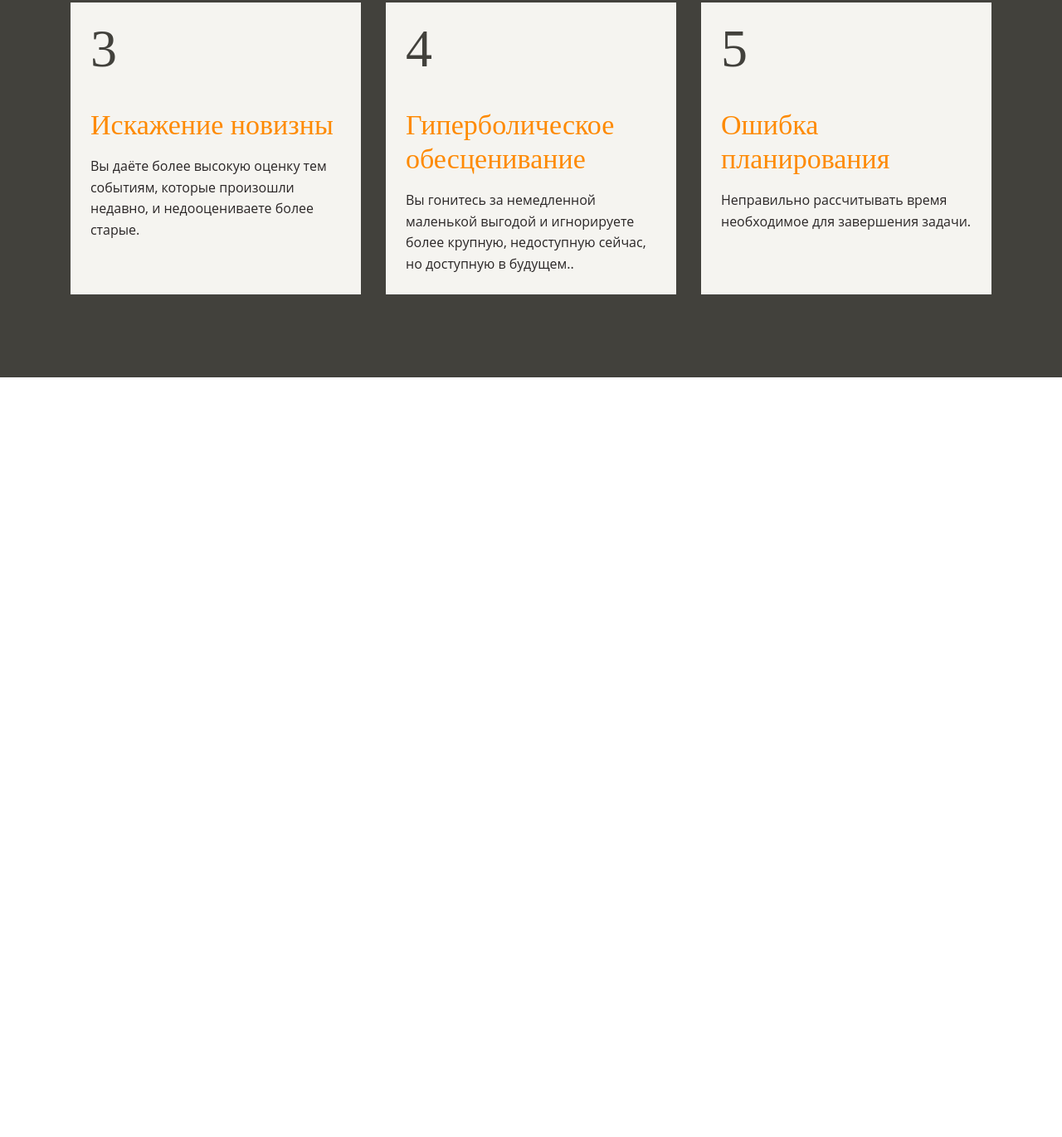
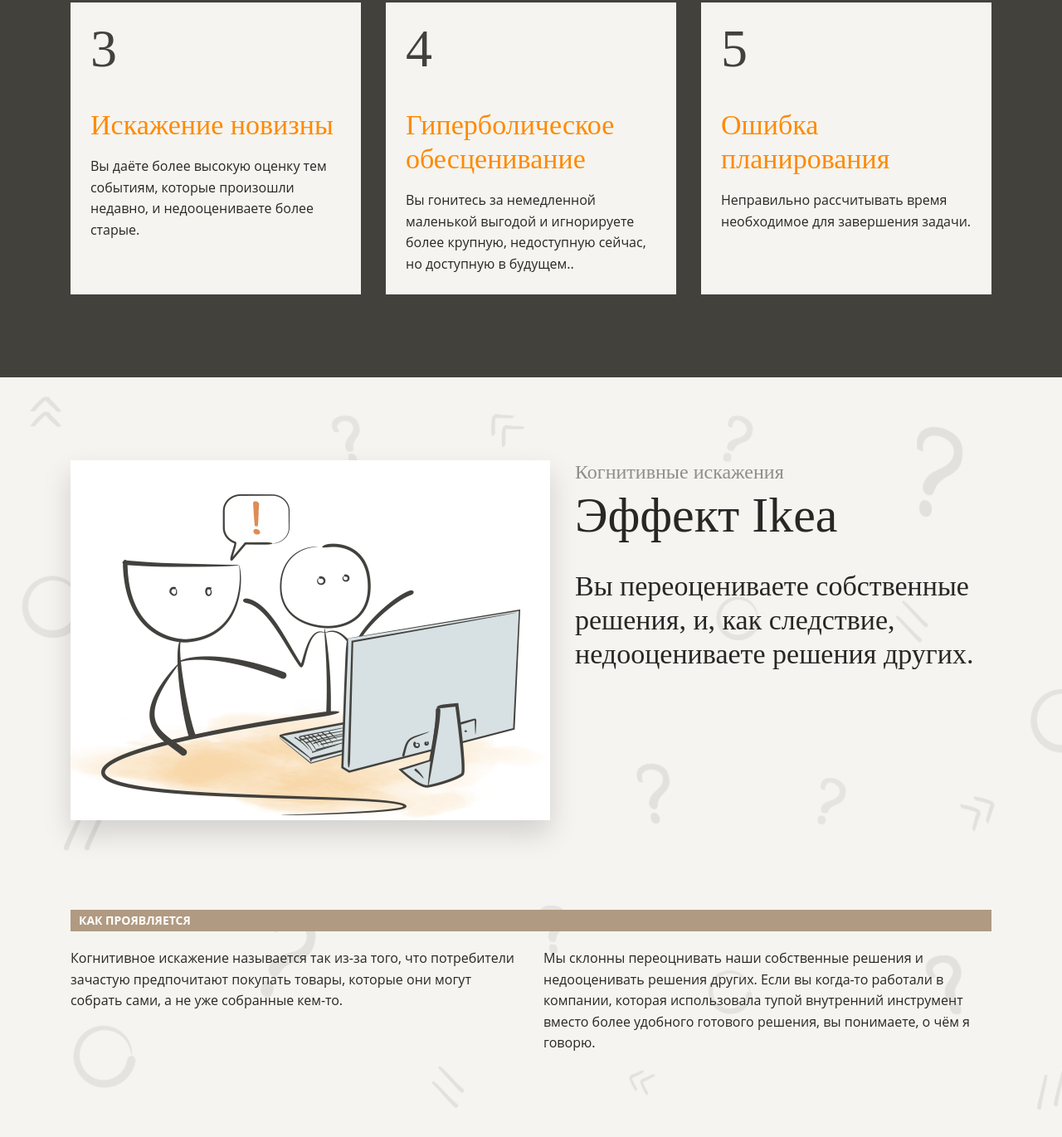
Before and after one commit to OlgaMakukha/layout-designer-project-58, a website: page src/index.html in a window 1280 px wide. Shown: the part 2305-3676 px from the top of the page at 83% size. Before the commit the page ends 2760 px from the top, so only its background shows below. Drawn offline with Linux system fonts and the light colour scheme; files whose address does not match are found by name.

Commit message:
ikea-section

```diff
--- a/src/index.html
+++ b/src/index.html
@@ -63,7 +63,26 @@
           </a>
           </div>
         </section>
-        <section class="ikea-section"></section>
+        <section class="ikea-section">
+          <div class="ikea-container">
+            <div class="ikea-first-section">
+              <div class="image-container">
+              <img class="ikea-image" src="../src/img/1.png" alt="Два человечка за столом">
+              </div>
+            <div>
+          <span class="ikea-title-small">Когнитивные искажения<br></span><h2 class="ikea-title">Эффект Ikea</h2>
+          <p class="ikea-description">Вы переоцениваете собственные решения, и, как следствие, недооцениваете решения других.</p>
+            </div>
+            </div>
+            <div class="ikea-title-second-container">
+          <h3 class="ikea-title-second">Как проявляется</h3>
+            </div>
+            <div class="ikea-description-two-container">
+          <p class="ikea-description-two">Когнитивное искажение называется так из-за того, что потребители зачастую предпочитают покупать товары, которые они могут собрать сами, а не уже собранные кем-то.</p>
+          <p class="ikea-description-two">Мы склонны переоцнивать наши собственные решения и недооценивать решения других. Если вы когда-то работали в компании, которая использовала тупой внутренний инструмент вместо более удобного готового решения, вы понимаете, о чём я говорю.</p>
+            </div>
+          </div>
+        </section>
         <section class="optimisation-section"></section>
         <section class="distortion-section"></section>
         <section class="hyperbolic-section"></section>
--- a/src/styles/style.css
+++ b/src/styles/style.css
@@ -234,6 +234,106 @@
   line-height: 160%;
 }
 
+.ikea-section {
+  position: relative;
+  background-color: var(--light);
+  color: var(--dark);
+}
+
+.ikea-section::before {
+  content: "";
+  position: absolute;
+  width: 100%;
+  height: 100%;
+  background-image: url(../img/background.png);
+  background-repeat: no-repeat;
+  background-size: cover;
+  opacity: 0.1;
+}
+
+.ikea-container {
+  position: relative;
+  margin: 0 auto;
+  display: flex;
+  flex-direction: column;
+  position: relative;
+  max-width: 1110px;
+  min-height: 900px;
+  padding: 100px 0;
+  margin: 0 auto;
+}
+
+.ikea-first-section {
+  display: flex;
+  flex-direction: row;
+  gap: 30px;
+}
+
+.ikea-image {
+  box-shadow: 0px 16px 32px 0px rgba(0, 0, 0, 0.15);
+}
+
+.ikea-title {
+  margin: 0;
+  margin-bottom: 30px;
+  color: var(--dark);
+  font-family: "Neucha";
+  font-size: 60px;
+  font-style: normal;
+  font-weight: 400;
+  line-height: 120%;
+}
+
+.ikea-title-small {
+  display: inline-block;
+  color: var(--semitransparent-dark);
+  font-family: "Neucha";
+  font-size: 24px;
+  font-style: normal;
+  font-weight: 400;
+  line-height: 120%;
+}
+
+.ikea-description {
+  color: var(--dark);
+  font-family: "Neucha";
+  font-size: 34px;
+  font-style: normal;
+  font-weight: 400;
+  line-height: 120%;
+}
+
+.ikea-title-second-container {
+  width: 1110px;
+  height: 26px;
+  background-color: var(--broun);
+  margin-top: 100px;
+  margin-bottom: 20px;
+}
+
+.ikea-title-second {
+  display: inline-block;
+  color: var(--white);
+  font-family: "Open Sans";
+  font-size: 14px;
+  font-style: normal;
+  font-weight: 700;
+  line-height: 120%;
+  text-transform: uppercase;
+  margin: 0;
+  padding: 5px 10px;
+}
+
+.ikea-description-two-container {
+  display: flex;
+  flex-direction: row;
+  gap: 30px;
+}
+
+.ikea-description-two {
+  flex-basis: 50%;
+}
+
 /* .hello {
   display: block;
 
```
